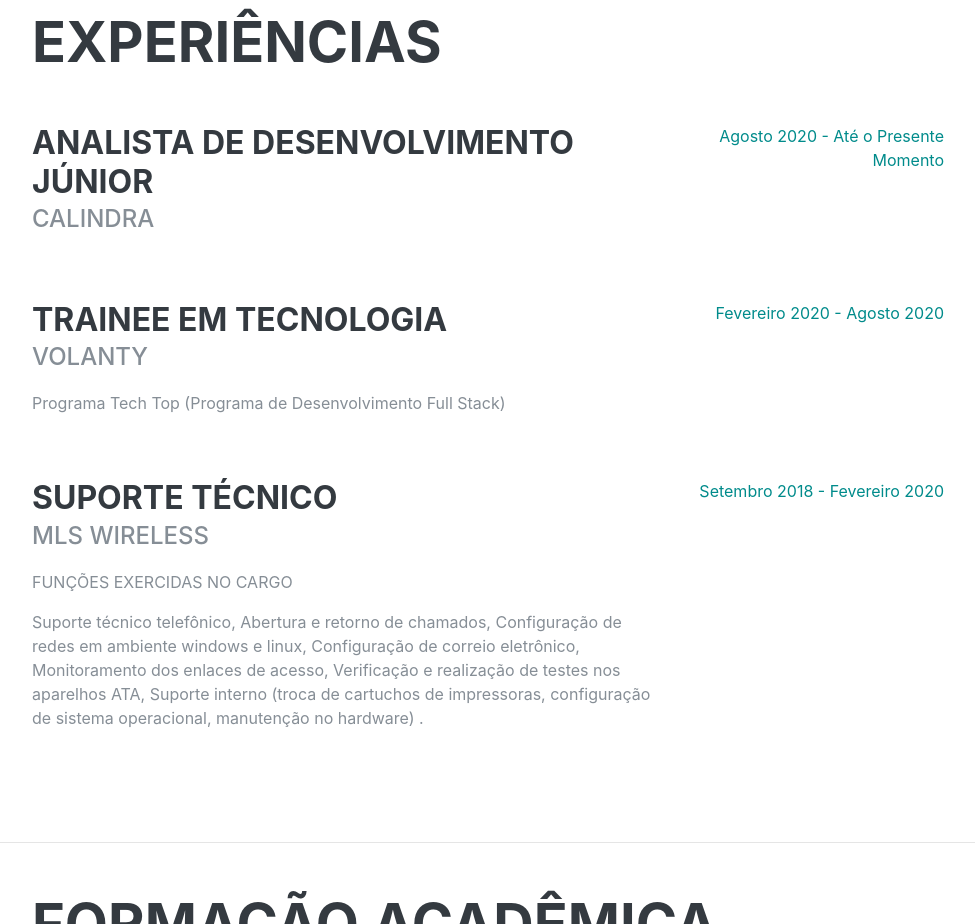
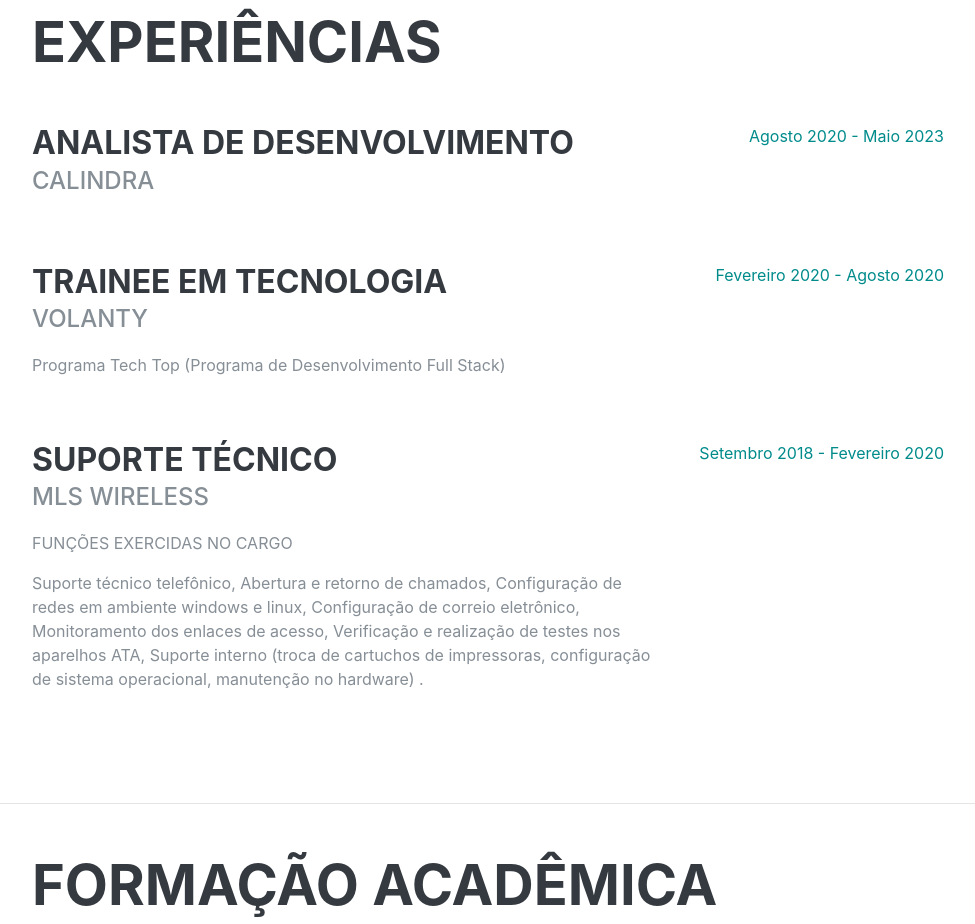
Before and after one commit to HMontarroyos/curriculum, a Gatsby site: page / in a window 1280 px wide. Shown: the part 840-1764 px from the top of the page, without its empty margins (288-1263 px from the left). Built offline with nearby package versions, Linux system fonts and the light colour scheme; Gatsby itself is replaced by a stand-in of ours; a web font is replaced by a local one.

Commit message:
fix: information update

```diff
--- a/src/pages/index.js
+++ b/src/pages/index.js
@@ -51,11 +51,11 @@
 
           <div className="resume-item d-flex flex-column flex-md-row justify-content-between mb-5">
             <div className="resume-content">
-              <h3 className="mb-0">Analista de Desenvolvimento Júnior</h3>
+              <h3 className="mb-0">Analista de Desenvolvimento</h3>
               <div className="subheading mb-3">Calindra</div>
             </div>
             <div className="resume-date text-md-right">
-              <span className="text-primary">Agosto 2020 - Até o Presente Momento</span>
+              <span className="text-primary">Agosto 2020 - Maio 2023</span>
             </div>
           </div>
 
```
